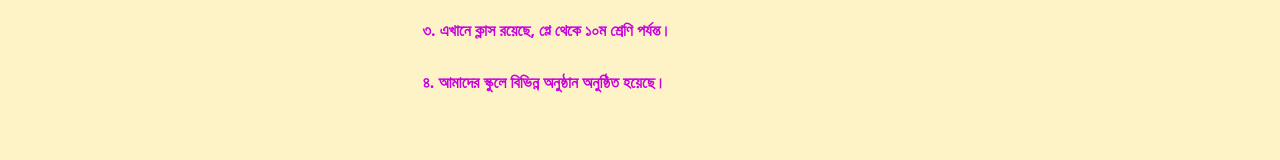
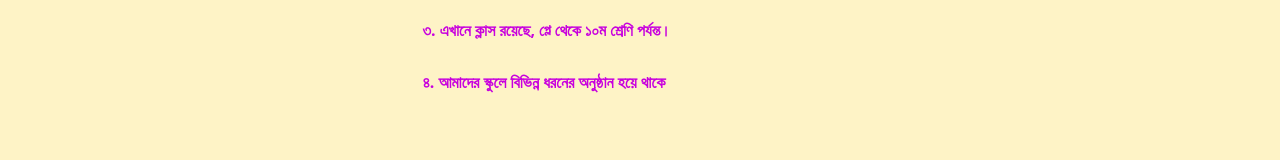
Before and after one commit to masummahmud5000/suma, a Next.js app: page /schoolDetails in a window 1280 px wide. Shown: the part 366-526 px from the top of the page. Built offline with nearby package versions, Linux system fonts and the light colour scheme.

Commit message:
Update event description in school details

```diff
--- a/app/schoolDetails/page.tsx
+++ b/app/schoolDetails/page.tsx
@@ -14,7 +14,7 @@ const SchoolDetails = () => {
                 <p>১. প্রথমত আমাদের স্কুল থেকে যাতায়াতের জন্য গাড়ির ব্যবস্থা আছে (বাস + রেগুনা) গাড়ি।</p>
                 <p>২. আমাদের এখানে দুটি ক্যাম্পাস রয়েছে, দ্বিতীয়টির নাম (বেগম রীনা মডেল একাডেমি)</p>
                 <p>৩. এখানে ক্লাস রয়েছে, প্লে থেকে ১০ম শ্রেণি পর্যন্ত।</p>
-                <p>৪. আমাদের স্কুলে বিভিন্ন অনুষ্ঠান অনুষ্ঠিত হয়েছে।</p>
+                <p>৪. আমাদের স্কুলে বিভিন্ন ধরনের অনুষ্ঠান হয়ে থাকে</p>
             </div>
         </main>
     )
```
